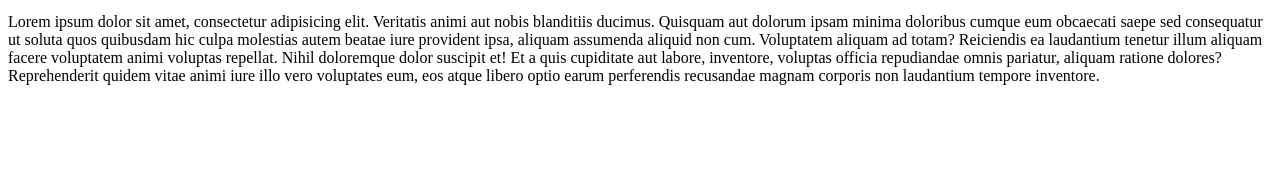
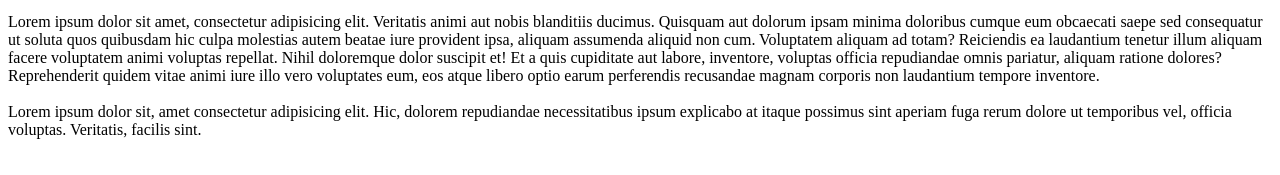
Before and after one commit to ShobujKumarAditto/Git_Practice, a plain HTML site: page index.html in a window 1280 px wide. Shown: the part 137-312 px from the top of the page. Drawn offline with Linux system fonts and the light colour scheme.

Commit message:
lorem text added

```diff
--- a/index.html
+++ b/index.html
@@ -12,5 +12,8 @@
   <p>Lorem ipsum dolor sit amet consectetur adipisicing elit. Eos nobis fugit eligendi alias voluptatum vitae. Libero dolores nobis ad iusto eos unde minus aliquam. Atque, cum in? Repellat culpa provident ea reprehenderit magni error maxime asperiores quisquam! Quod explicabo laborum, reprehenderit libero saepe accusamus deserunt! Neque officiis necessitatibus exercitationem quibusdam!</p>
 
   <div>Lorem ipsum dolor sit amet, consectetur adipisicing elit. Veritatis animi aut nobis blanditiis ducimus. Quisquam aut dolorum ipsam minima doloribus cumque eum obcaecati saepe sed consequatur ut soluta quos quibusdam hic culpa molestias autem beatae iure provident ipsa, aliquam assumenda aliquid non cum. Voluptatem aliquam ad totam? Reiciendis ea laudantium tenetur illum aliquam facere voluptatem animi voluptas repellat. Nihil doloremque dolor suscipit et! Et a quis cupiditate aut labore, inventore, voluptas officia repudiandae omnis pariatur, aliquam ratione dolores? Reprehenderit quidem vitae animi iure illo vero voluptates eum, eos atque libero optio earum perferendis recusandae magnam corporis non laudantium tempore inventore.</div>
+
+  <br>
+  <div>Lorem ipsum dolor sit, amet consectetur adipisicing elit. Hic, dolorem repudiandae necessitatibus ipsum explicabo at itaque possimus sint aperiam fuga rerum dolore ut temporibus vel, officia voluptas. Veritatis, facilis sint.</div>
 </body>
 </html>
```
